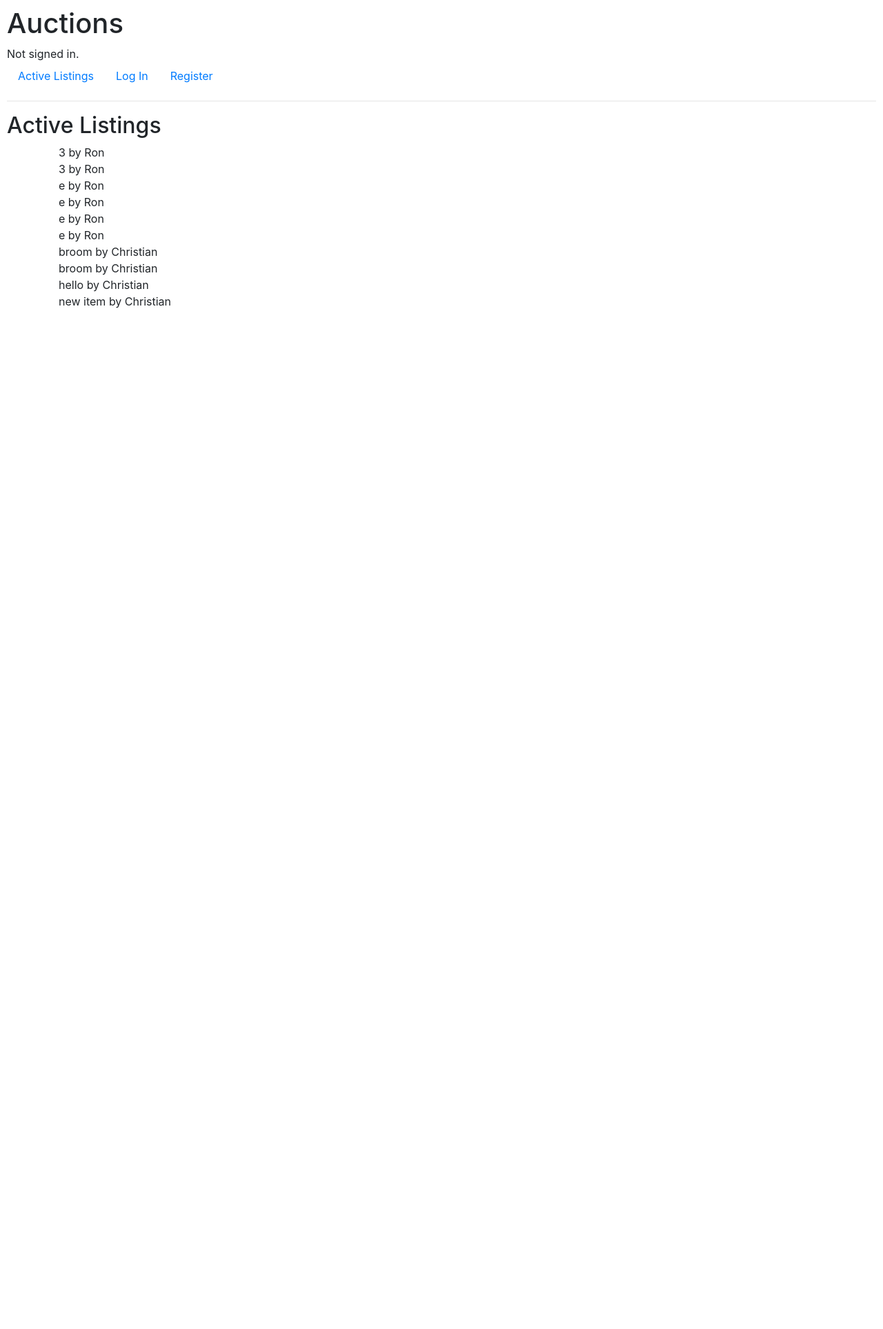
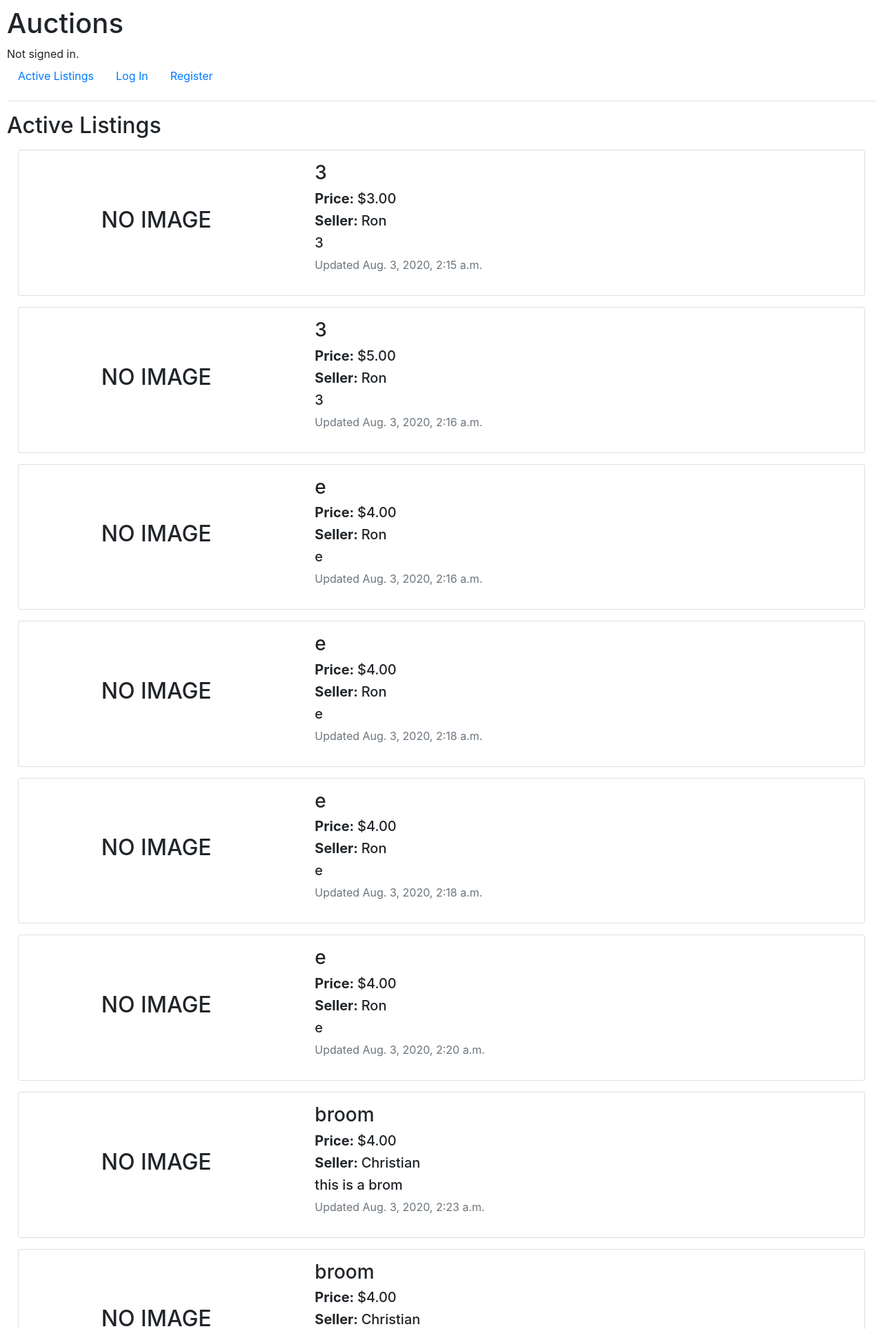
Before and after one commit to cmatchan/Commerce, a Django app: page / in a window 1280 px wide. Shown: the top 1927 px of the page at 69% size. Before the commit the page ends 447 px from the top, so only its background shows below. Run offline with Django 3.2, Linux system fonts and the light colour scheme; data comes from the database, SQL or seed files in the repository; some libraries are stand-ins or nearby versions.

Commit message:
Finished Active Listings page display. Need to work on Listing Page sites

```diff
--- a/auctions/models.py
+++ b/auctions/models.py
@@ -13,7 +13,7 @@ class Listing(models.Model):
     last_modified = models.DateTimeField(auto_now=True)
     title = models.CharField(max_length=64)
     description = models.TextField()
-    starting_bid = models.DecimalField(max_digits=12, decimal_places=2)
+    price = models.DecimalField(max_digits=12, decimal_places=2)
     image_url = models.CharField(max_length=64)
     category = models.CharField(max_length=64)
 
--- a/auctions/templates/auctions/index.html
+++ b/auctions/templates/auctions/index.html
@@ -4,8 +4,23 @@
     <h2>Active Listings</h2>
 
     {% for listing in listings %}
-        <div class="container">
-            {{listing}}
+        <div class="card p-2 m-3">
+            <div class="row">
+                <div class="col-4 align-self-center">
+                    {% if listing.image_url != "" %}
+                        <img src="{{ listing.image_url }}" alt="Listing Image" class="w-100">
+                    {% else %}
+                        <h2 class="text-center">NO IMAGE</h2>
+                    {% endif %}
+                </div>
+                <div class="col m-2">
+                    <h3> {{ listing.title }} </h3>
+                    <h5> <b> Price: </b> ${{ listing.price }} </h5>
+                    <h5> <b> Seller: </b> {{ listing.seller }} </h5>
+                    <h5> {{ listing.description }} </h5>
+                    <p class="text-muted"> Updated {{ listing.last_modified }} </p>
+                </div>
+            </div>
         </div>
     {% endfor %}
 {% endblock %}
--- a/auctions/views.py
+++ b/auctions/views.py
@@ -73,7 +73,7 @@ def create(request):
         image = request.POST["image_url"]
         category = request.POST["category"]
         listing = Listing(seller = user, title = title, description = description, \
-            starting_bid = bid, image_url = image, category = category)
+            price = bid, image_url = image, category = category)
         listing.save()
         return HttpResponseRedirect(reverse("index"))
     else:
```
Also changed, not shown: auctions/migrations/0004_auto_20200806_1740.py (added), db.sqlite3.
